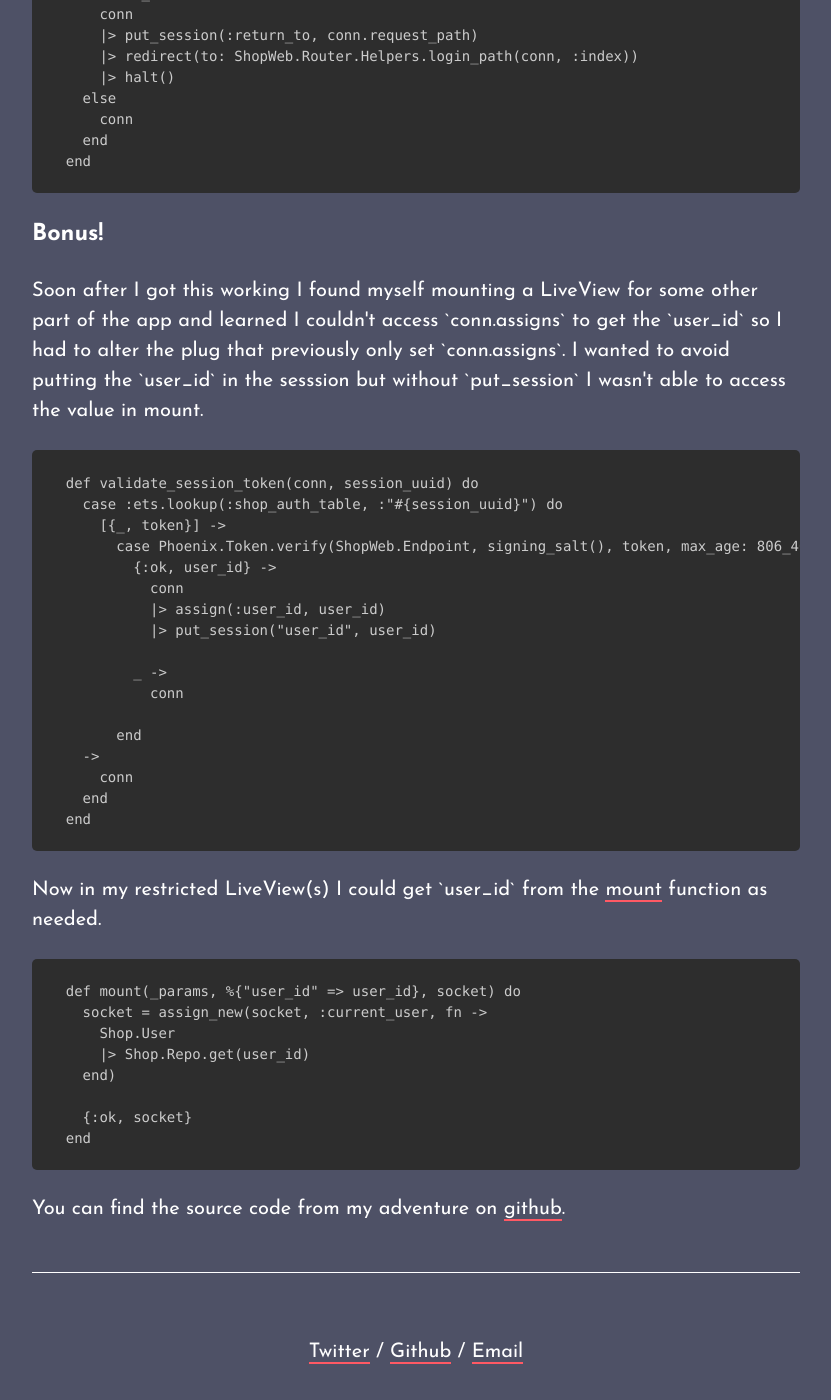
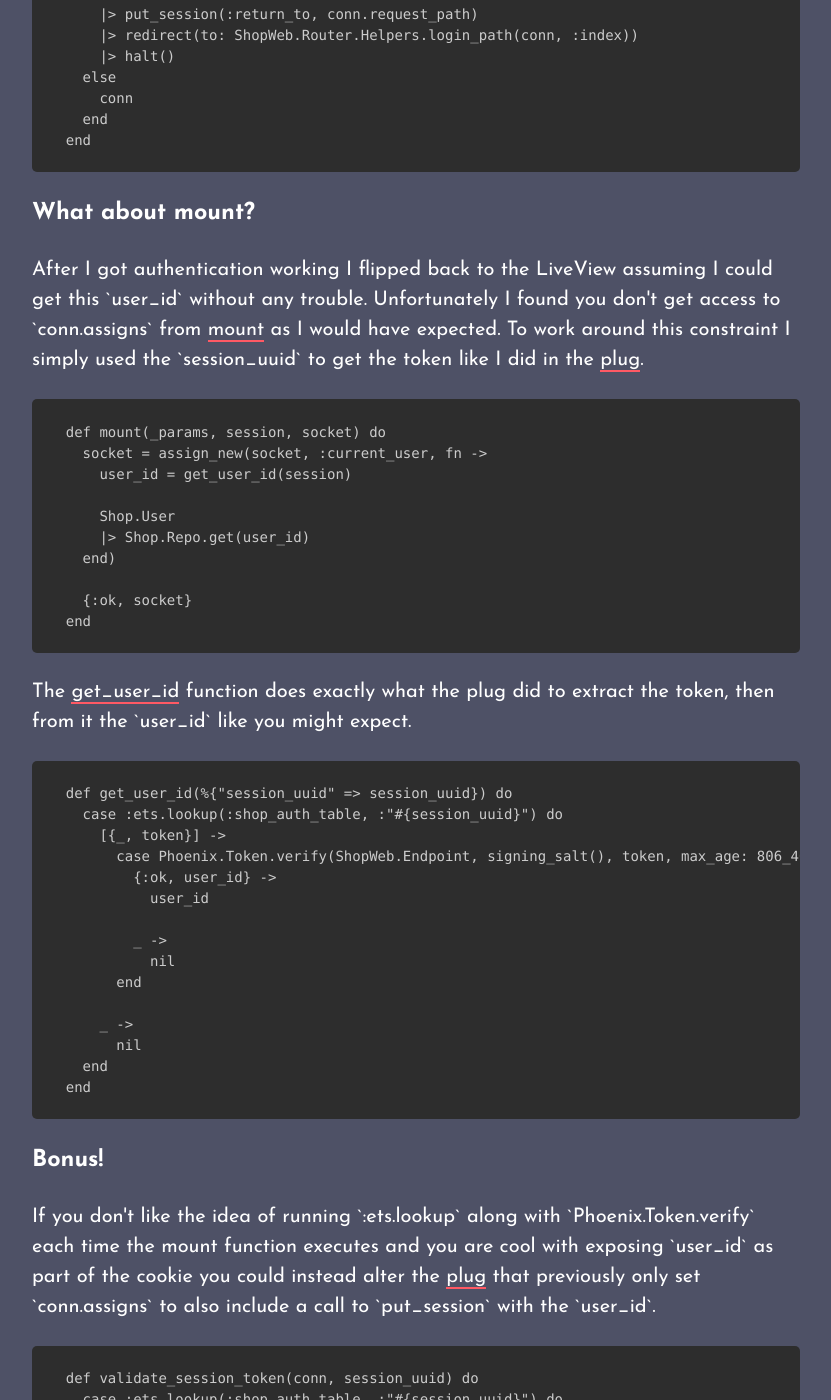
Before and after one commit to toranb/toranb.github.io, a Jekyll site: the page built from _posts/2020-06-26-cookie-authentication-with-phoenix-liveview.html, in a window 1280 px wide and 1400 px high, scrolled down 7570 px. Shown: the whole window, without its empty margins (224-1055 px from the left). Built offline with Jekyll 4.4.1, drawn with Linux system fonts in a browser that asks for light colours; Markdown is read by kramdown in place of the engine named in the settings; some of the changed text lies outside the part shown.

Commit message:
include ets lookup for user_id ahead of the bonus

```diff
--- a/_posts/2020-06-26-cookie-authentication-with-phoenix-liveview.html
+++ b/_posts/2020-06-26-cookie-authentication-with-phoenix-liveview.html
@@ -261,7 +261,6 @@ categories: blog archive
     <code class="language-elixir">        {:ok, user_id} -></code>
     <code class="language-elixir">          conn</code>
     <code class="language-elixir">          |> assign(:user_id, user_id)</code>
-    <code class="language-elixir">          |> put_session("user_id", user_id)</code>
     <code class="language-elixir"></code>
     <code class="language-elixir">        _ -></code>
     <code class="language-elixir">          conn</code>
@@ -293,9 +292,50 @@ categories: blog archive
   </pre>
 </div>
 
+<h3>What about mount?</h3>
+
+<p>After I got authentication working I flipped back to the LiveView assuming I could get this `user_id` without any trouble. Unfortunately I found you don't get access to `conn.assigns` from <a href="https://github.com/toranb/cookie-authentication-phoenix-liveview-example/blob/master/lib/shop_web/live/shop_live.ex#L14-L24">mount</a> as I would have expected. To work around this constraint I simply used the `session_uuid` to get the token like I did in the <a href="https://github.com/toranb/cookie-authentication-phoenix-liveview-example/blob/master/lib/shop_web/plugs/session.ex#L31-L36">plug</a>.</p>
+
+<div class="highlight" data-language="elixir">
+  <pre class="language-elixir">
+    <code class="language-elixir">def mount(_params, session, socket) do</code>
+    <code class="language-elixir">  socket = assign_new(socket, :current_user, fn -></code>
+    <code class="language-elixir">    user_id = get_user_id(session)</code>
+    <code class="language-elixir"></code>
+    <code class="language-elixir">    Shop.User</code>
+    <code class="language-elixir">    |> Shop.Repo.get(user_id)</code>
+    <code class="language-elixir">  end)</code>
+    <code class="language-elixir"></code>
+    <code class="language-elixir">  {:ok, socket}</code>
+    <code class="language-elixir">end</code>
+  </pre>
+</div>
+
+<p>The <a href="https://github.com/toranb/cookie-authentication-phoenix-liveview-example/blob/master/lib/shop_web/live/shop_live.ex#L26-L40">get_user_id</a> function does exactly what the plug did to extract the token, then from it the `user_id` like you might expect.</p>
+
+<div class="highlight" data-language="elixir">
+  <pre class="language-elixir">
+    <code class="language-elixir">def get_user_id(%{"session_uuid" => session_uuid}) do</code>
+    <code class="language-elixir">  case :ets.lookup(:shop_auth_table, :"#{session_uuid}") do</code>
+    <code class="language-elixir">    [{_, token}] -></code>
+    <code class="language-elixir">      case Phoenix.Token.verify(ShopWeb.Endpoint, signing_salt(), token, max_age: 806_400) do</code>
+    <code class="language-elixir">        {:ok, user_id} -></code>
+    <code class="language-elixir">          user_id</code>
+    <code class="language-elixir"></code>
+    <code class="language-elixir">        _ -></code>
+    <code class="language-elixir">          nil</code>
+    <code class="language-elixir">      end</code>
+    <code class="language-elixir"></code>
+    <code class="language-elixir">    _ -></code>
+    <code class="language-elixir">      nil</code>
+    <code class="language-elixir">  end</code>
+    <code class="language-elixir">end</code>
+  </pre>
+</div>
+
 <h3>Bonus!</h3>
 
-<p>Soon after I got this working I found myself mounting a LiveView for some other part of the app and learned I couldn't access `conn.assigns` to get the `user_id` so I had to alter the plug that previously only set `conn.assigns`. I wanted to avoid putting the `user_id` in the sesssion but without `put_session` I wasn't able to access the value in mount.</p>
+<p>If you don't like the idea of running `:ets.lookup` along with `Phoenix.Token.verify` each time the mount function executes and you are cool with exposing `user_id` as part of the cookie you could instead alter the <a href="https://github.com/toranb/cookie-authentication-phoenix-liveview-example/commit/90ff976085f1dc7197ca15f436169fcda5ade7bf">plug</a> that previously only set `conn.assigns` to also include a call to `put_session` with the `user_id`.</p>
 
 <div class="highlight" data-language="elixir">
   <pre class="language-elixir">
@@ -319,7 +359,7 @@ categories: blog archive
   </pre>
 </div>
 
-<p>Now in my restricted LiveView(s) I could get `user_id` from the <a href="https://github.com/toranb/cookie-authentication-phoenix-liveview-example/blob/master/lib/shop_web/live/shop_live.ex#L14-L20">mount</a> function as needed.</p>
+<p>Now in the restricted LiveView I could get `user_id` in the <a href="https://github.com/toranb/cookie-authentication-phoenix-liveview-example/commit/90ff976085f1dc7197ca15f436169fcda5ade7bf">mount</a> function like so.</p>
 
 <div class="highlight" data-language="elixir">
   <pre class="language-elixir">
```
